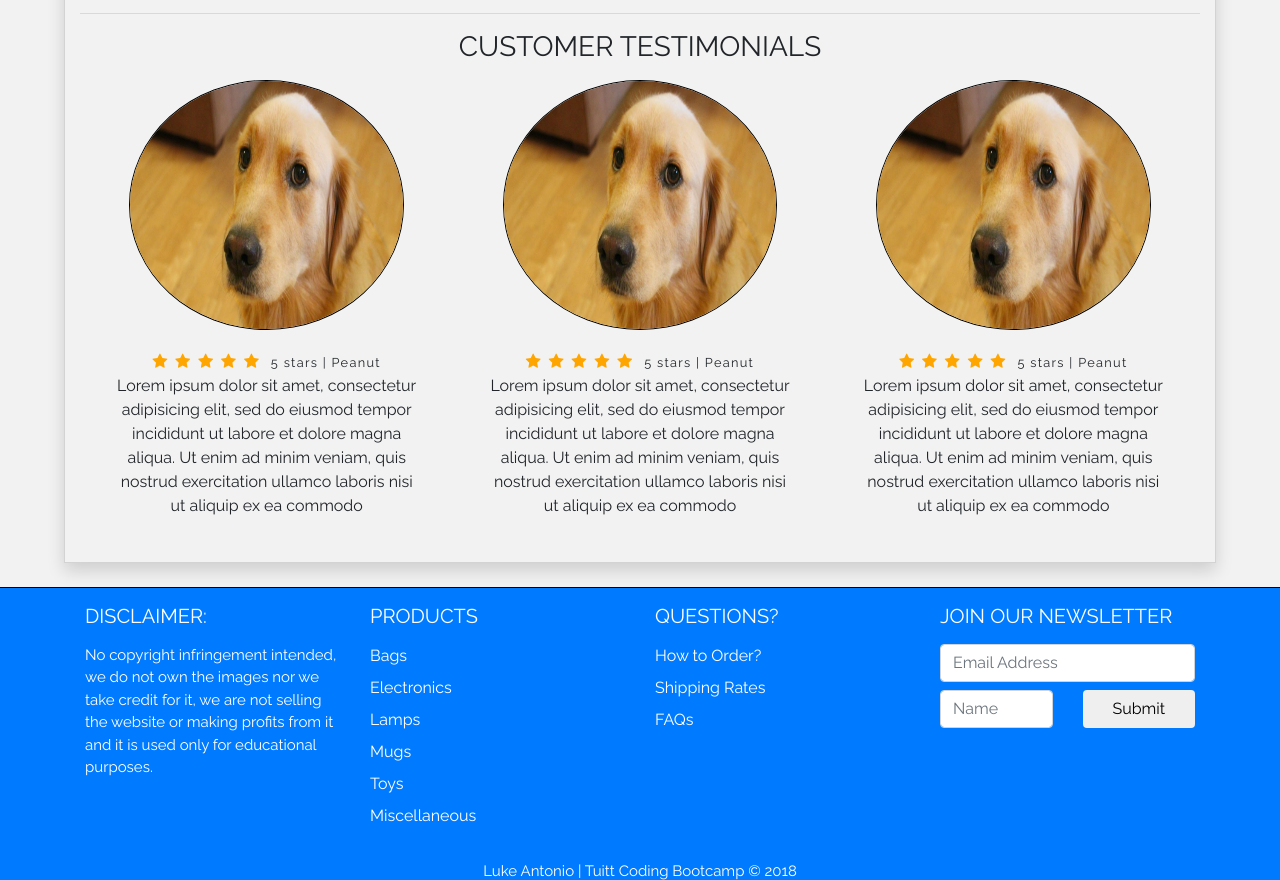
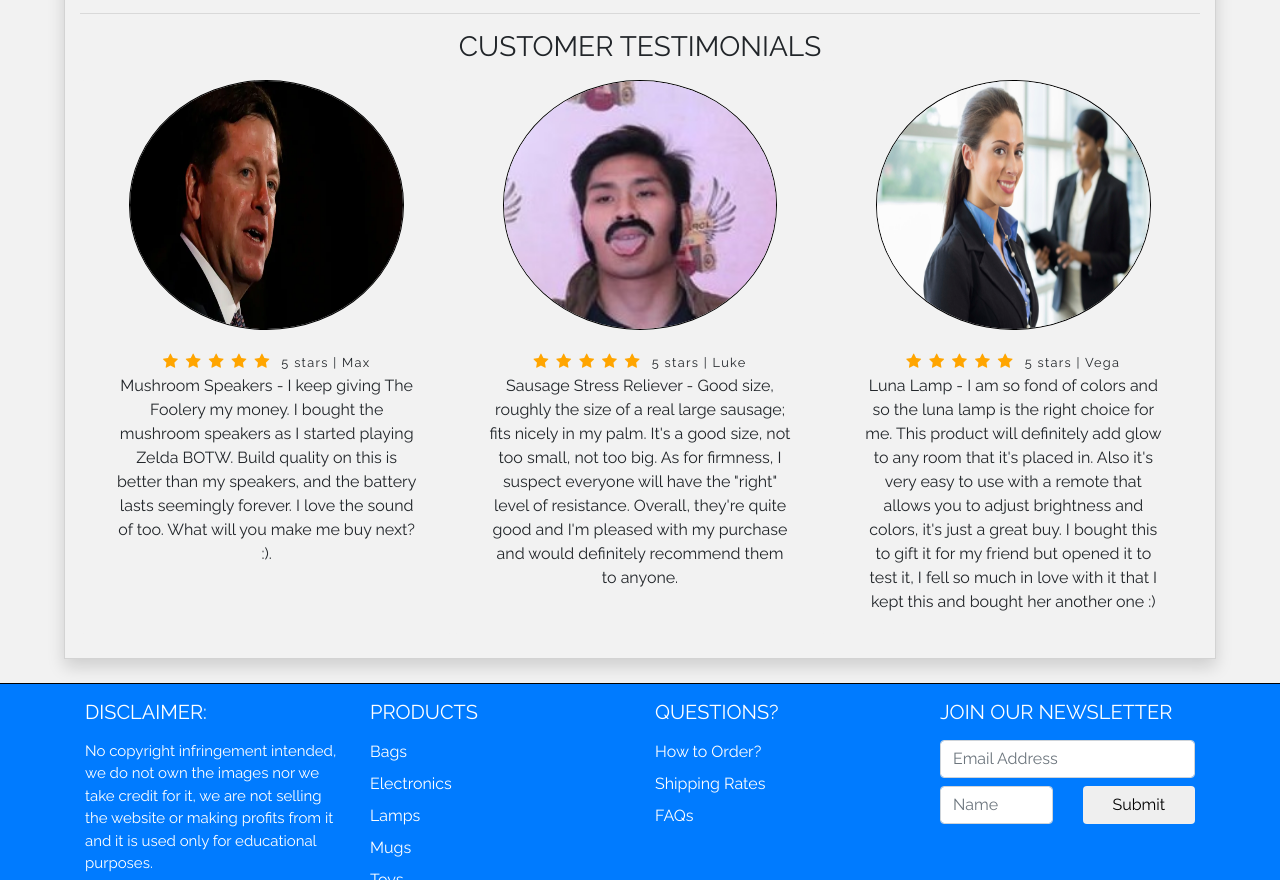
Before and after one commit to lm-antonio/the-foolery, a plain HTML site: page home.html in a window 1280 px wide. Shown: the part 1022-1902 px from the top of the page. Drawn offline with nearby package versions, Linux system fonts and the light colour scheme.

Commit message:
latest update

```diff
--- a/assets/css/style.css
+++ b/assets/css/style.css
@@ -334,6 +334,11 @@ footer p {
 	.space {
 		height: 10px;
 	}
+/*
+	#head-gall {
+		word-wrap: break-word;
+
+	}*/
 
 
 
--- a/home.html
+++ b/home.html
@@ -1,9 +1,9 @@
 <!DOCTYPE html>
 <html lang="en">
 <head>
-	<title> CAPSTONE 1 | HOME PAGE </title>
+	<title>The Foolery Gifts and Gags</title>
 
-	<link rel="icon" href="#" type="image/gif" sizes="16x16">
+	<link rel="icon" href="assets/images/circlelogo2.png" type="image/gif" sizes="16x16">
 
 	<meta charset="utf-8">
 	<meta name="viewport" content="width=device-width, initial-scale=1.0, maximum-scale=1.0, shrink-to-fit=no">
@@ -167,38 +167,32 @@
 			<h3 class="mb-3 text-center">CUSTOMER TESTIMONIALS</h3>
 			<div class="row">
 				<div class="customercards card col-lg-4 col-md-6 col-12">
-					<img class="customerpics card-img-top img-fluid mx-auto" src="assets/images/sampleimage.jpg" alt="Card image cap">
+					<img class="customerpics card-img-top img-fluid mx-auto" src="assets/images/stock.jpg" alt="Card image cap">
 					<div class="card-body">
 						<p class="text-center my-0"><span class="fa fa-star checked"></span><span class="fa fa-star checked"></span><span class="fa fa-star checked"></span><span class="fa fa-star checked"></span><span class="fa fa-star checked"></span>
-						<small class="try"> 5 stars | Peanut</small></p>
+						<small class="try"> 5 stars | Max </small></p>
 
-						<p class="card-text text-center">Lorem ipsum dolor sit amet, consectetur adipisicing elit, sed do eiusmod
-						tempor incididunt ut labore et dolore magna aliqua. Ut enim ad minim veniam,
-						quis nostrud exercitation ullamco laboris nisi ut aliquip ex ea commodo
+						<p class="card-text text-center">Mushroom Speakers - I keep giving The Foolery my money. I bought the mushroom speakers as I started playing Zelda BOTW. Build quality on this is better than my speakers, and the battery lasts seemingly forever. I love the sound of too. What will you make me buy next? :).
 						</p>
 					</div>
 				</div>
 				<div class="customercards card col-lg-4 col-md-6 col-12">
-					<img class="customerpics card-img-top img-fluid mx-auto" src="assets/images/sampleimage.jpg" alt="Card image cap">
+					<img class="customerpics card-img-top img-fluid mx-auto" src="assets/images/mefb.jpg" alt="Card image cap">
 					<div class="card-body">
 						<p class="text-center my-0"><span class="fa fa-star checked"></span><span class="fa fa-star checked"></span><span class="fa fa-star checked"></span><span class="fa fa-star checked"></span><span class="fa fa-star checked"></span>
-						<small class="try"> 5 stars | Peanut</small></p>
+						<small class="try"> 5 stars | Luke </small></p>
 
-						<p class="card-text text-center">Lorem ipsum dolor sit amet, consectetur adipisicing elit, sed do eiusmod
-						tempor incididunt ut labore et dolore magna aliqua. Ut enim ad minim veniam,
-						quis nostrud exercitation ullamco laboris nisi ut aliquip ex ea commodo
+						<p class="card-text text-center">Sausage Stress Reliever - Good size, roughly the size of a real large sausage; fits nicely in my palm. It's a good size, not too small, not too big. As for firmness, I suspect everyone will have the "right" level of resistance. Overall, they're quite good and I'm pleased with my purchase and would definitely recommend them to anyone.
 						</p>
 					</div>
 				</div>
 				<div class="customercards card col-lg-4 offset-lg-0 col-md-6 offset-md-3 col-12">
-					<img class="customerpics card-img-top img-fluid mx-auto" src="assets/images/sampleimage.jpg" alt="Card image cap">
+					<img class="customerpics card-img-top img-fluid mx-auto" src="assets/images/stock1.jpg" alt="Card image cap">
 					<div class="card-body">
 						<p class="text-center my-0"><span class="fa fa-star checked"></span><span class="fa fa-star checked"></span><span class="fa fa-star checked"></span><span class="fa fa-star checked"></span><span class="fa fa-star checked"></span>
-						<small class="try"> 5 stars | Peanut</small></p>
+						<small class="try"> 5 stars | Vega </small></p>
 
-						<p class="card-text text-center">Lorem ipsum dolor sit amet, consectetur adipisicing elit, sed do eiusmod
-						tempor incididunt ut labore et dolore magna aliqua. Ut enim ad minim veniam,
-						quis nostrud exercitation ullamco laboris nisi ut aliquip ex ea commodo
+						<p class="card-text text-center">Luna Lamp - I am so fond of colors and so the luna lamp is the right choice for me. This product will definitely add glow to any room that it's placed in. Also it's very easy to use with a remote that allows you to adjust brightness and colors, it's just a great buy. I bought this to gift it for my friend but opened it to test it, I fell so much in love with it that I kept this and bought her another one :)
 						</p>
 					</div>
 				</div>
```
Also changed, not shown: about.html (+3 -1 lines), faqs.html (+5 -3 lines), index.html (+3 -1 lines), shop-bags.html (+3 -1 lines), shop-elec.html (+2 -0 lines), shop-lamps.html (+2 -0 lines), shop-misc.html (+2 -0 lines), shop-mugs.html (+2 -0 lines), shop-toys.html (+2 -0 lines), assets/images/mefb.jpg (added), assets/images/stock.jpg (added), assets/images/stock1.jfif (added), assets/images/stock1.jpg (added), zdel-Test.html (renamed from Test.html), 3 more files.
